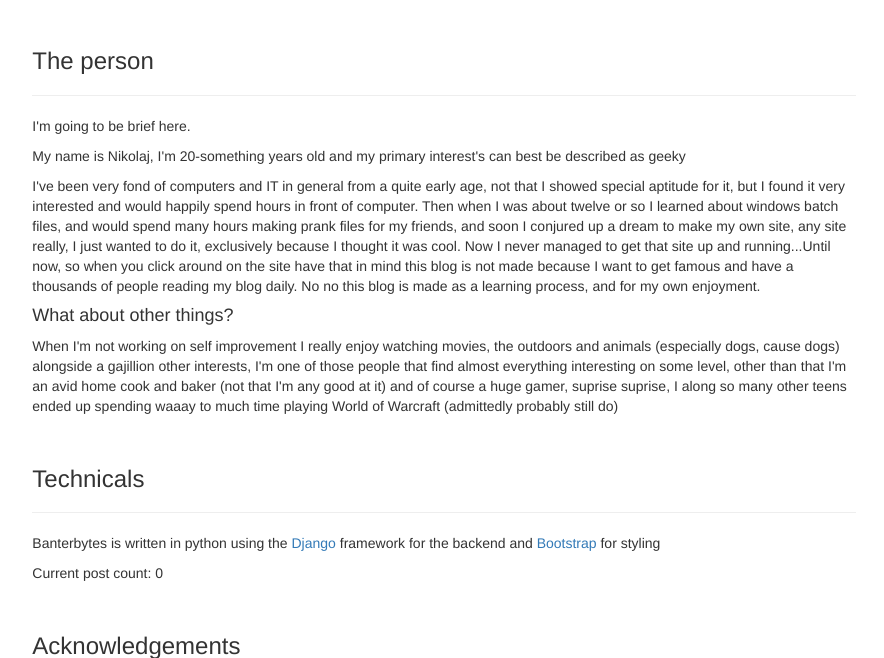
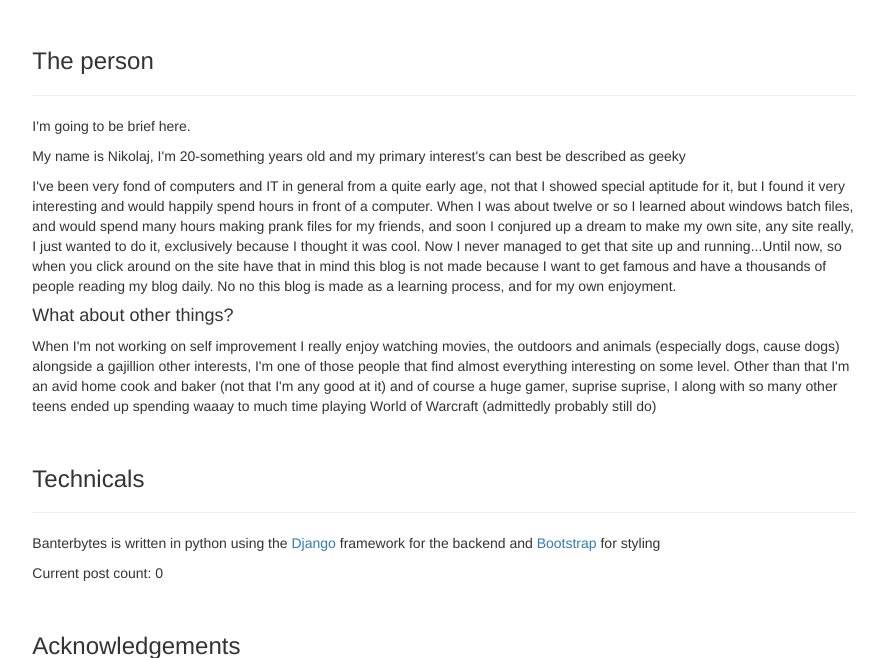
Before and after one commit to nikolajlauridsen/BanterBytes, a Django app: page /about/ in a window 1280 px wide. Shown: the part 720-1378 px from the top of the page, without its empty margins (196-1080 px from the left). Run offline with Django 3.2, Linux system fonts and the light colour scheme; data that the repository does not hold is empty; some libraries are stand-ins or nearby versions.

Commit message:
Fixing typos

```diff
--- a/tales/templates/tales/about.html
+++ b/tales/templates/tales/about.html
@@ -27,7 +27,8 @@
         <p>I'm going to be brief here.</p>
         <p>My name is Nikolaj, I'm 20-something years old and my primary interest's can best be described as geeky</p>
         <p>I've been very fond of computers and IT in general from a quite early age, not that I showed special aptitude for it,
-             but I found it very interested and would happily spend hours in front of computer. Then when I was about twelve or so
+             but I found it very interesting and would happily spend hours in front of a computer.
+             When I was about twelve or so
              I learned about windows batch files, and would spend many hours making prank files for my friends, and soon I conjured up a dream
              to make my own site, any site really, I just wanted to do it, exclusively because I thought it was cool.
              Now I never managed to get that site up and running...Until now, so when you click around on the site have that in mind
@@ -35,9 +36,9 @@
              no this blog is made as a learning process, and for my own enjoyment.</p>
         <h4>What about other things?</h4>
         <p>When I'm not working on self improvement I really enjoy watching movies, the outdoors and animals (especially dogs, cause dogs)
-             alongside a gajillion other interests, I'm one of those people that find almost everything interesting on some level,
-             other than that I'm an avid home cook and baker (not that I'm any good at it) and of course a huge gamer, suprise suprise,
-             I along so many other teens ended up spending waaay to much time playing World of Warcraft (admittedly probably still do)
+             alongside a gajillion other interests, I'm one of those people that find almost everything interesting on some level.
+             Other than that I'm an avid home cook and baker (not that I'm any good at it) and of course a huge gamer, suprise suprise,
+             I along with so many other teens ended up spending waaay to much time playing World of Warcraft (admittedly probably still do)
         </p>
         <br>
         <h3>Technicals</h3>
```
